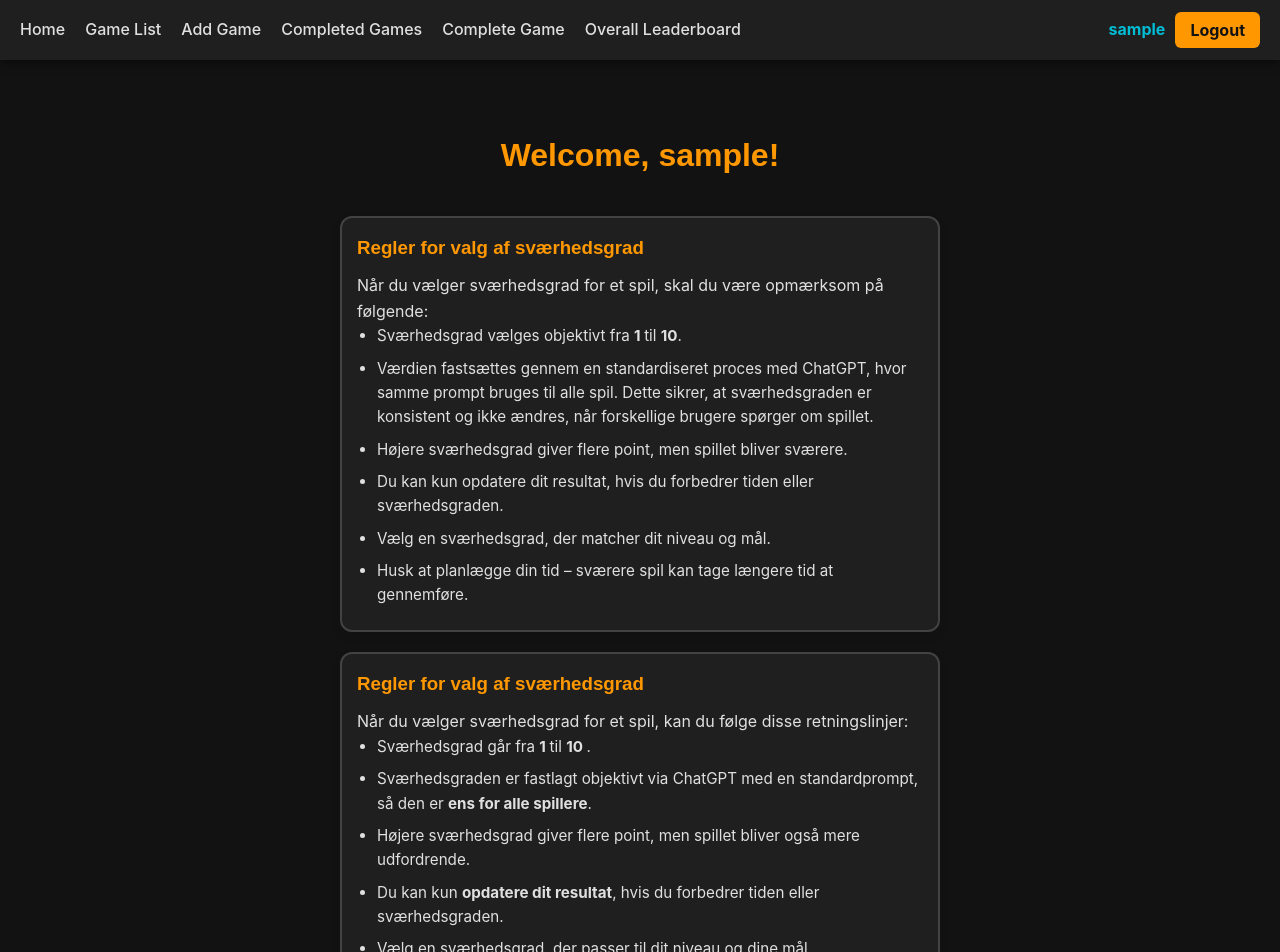
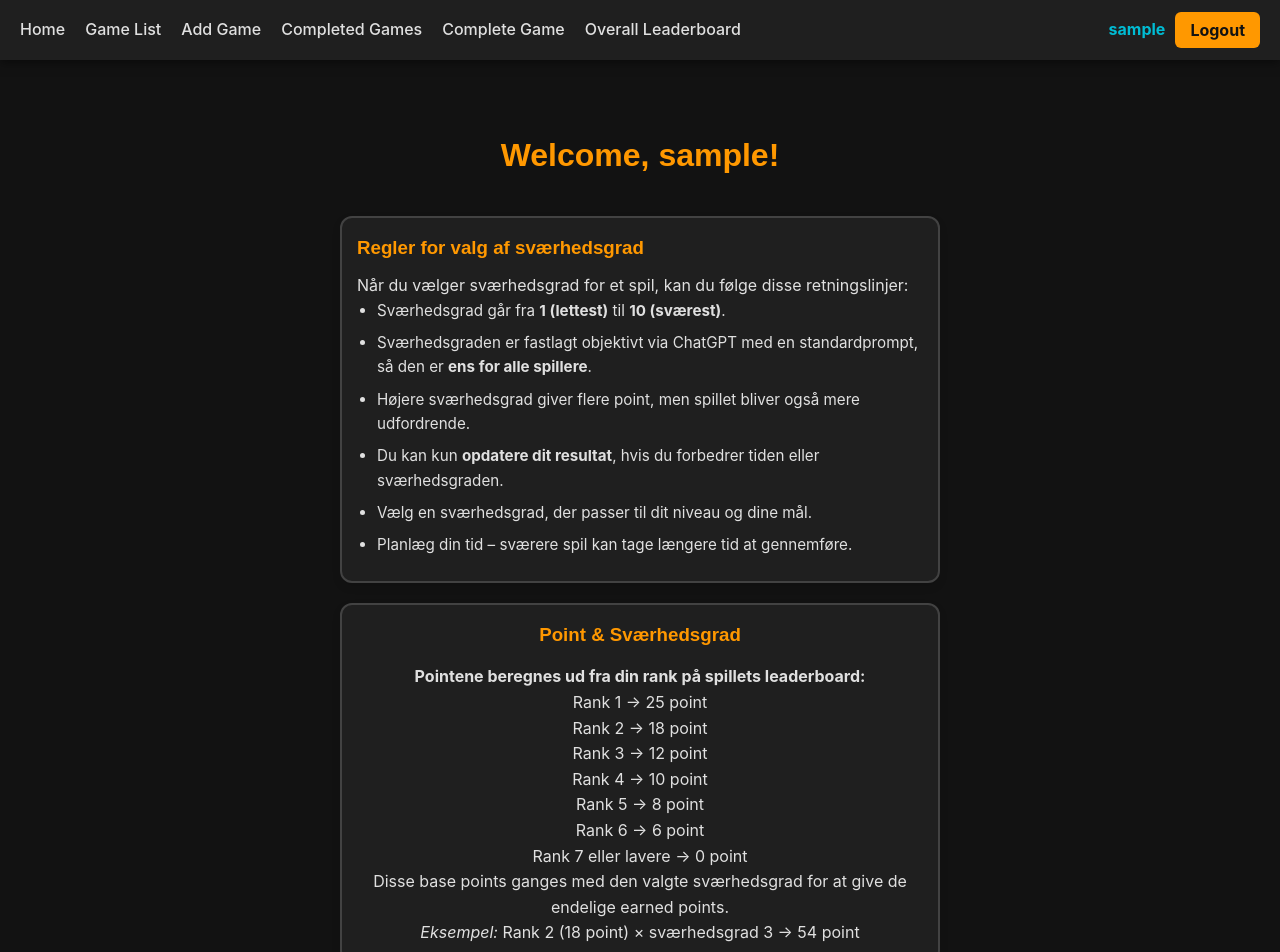
Before and after one commit to madsravn177/gamingwarlord, a React (Create React App) app: page / in a window 1280 px wide. Shown: the top 952 px of the page. Built offline with nearby package versions, Linux system fonts and the light colour scheme; no server answers; the database is empty; sample sign-in values are in the browser's storage.

Commit message:
Update HomeScreen; refine difficulty selection guidelines for clarity, enhance point calculation details, and improve overall user instructions for a better gaming experience

```diff
--- a/src/screens/HomeScreen.js
+++ b/src/screens/HomeScreen.js
@@ -106,24 +106,9 @@ function HomeScreen() {
 
 <div className="difficulty-rules-box card">
   <h3>Regler for valg af sværhedsgrad</h3>
-  <p>Når du vælger sværhedsgrad for et spil, skal du være opmærksom på følgende:</p>
-  <ul>
-    <li>Sværhedsgrad vælges objektivt fra <strong>1 </strong> til <strong>10</strong>.</li>
-    <li>Værdien fastsættes gennem en standardiseret proces med ChatGPT, hvor samme prompt bruges til alle spil. Dette sikrer, at sværhedsgraden er konsistent og ikke ændres, når forskellige brugere spørger om spillet.</li>
-    <li>Højere sværhedsgrad giver flere point, men spillet bliver sværere.</li>
-    <li>Du kan kun opdatere dit resultat, hvis du forbedrer tiden eller sværhedsgraden.</li>
-    <li>Vælg en sværhedsgrad, der matcher dit niveau og mål.</li>
-    <li>Husk at planlægge din tid – sværere spil kan tage længere tid at gennemføre.</li>
-  </ul>
-</div>
-
-
-    {/* Points & Difficulty Info Box */}
-    <div className="difficulty-rules-box card">
-  <h3>Regler for valg af sværhedsgrad</h3>
   <p>Når du vælger sværhedsgrad for et spil, kan du følge disse retningslinjer:</p>
   <ul>
-    <li>Sværhedsgrad går fra <strong>1 </strong> til <strong>10 </strong>.</li>
+    <li>Sværhedsgrad går fra <strong>1 (lettest)</strong> til <strong>10 (sværest)</strong>.</li>
     <li>Sværhedsgraden er fastlagt objektivt via ChatGPT med en standardprompt, så den er <strong>ens for alle spillere</strong>.</li>
     <li>Højere sværhedsgrad giver flere point, men spillet bliver også mere udfordrende.</li>
     <li>Du kan kun <strong>opdatere dit resultat</strong>, hvis du forbedrer tiden eller sværhedsgraden.</li>
@@ -132,6 +117,21 @@ function HomeScreen() {
   </ul>
 </div>
 
+
+    {/* Points & Difficulty Info Box */}
+    <div className="multiplier-info-box card">
+  <h3>Point & Sværhedsgrad</h3>
+  <p><strong>Pointene beregnes ud fra din rank på spillets leaderboard:</strong></p>
+  <p>Rank 1 → 25 point</p>
+  <p>Rank 2 → 18 point</p>
+  <p>Rank 3 → 12 point</p>
+  <p>Rank 4 → 10 point</p>
+  <p>Rank 5 → 8 point</p>
+  <p>Rank 6 → 6 point</p>
+  <p>Rank 7 eller lavere → 0 point</p>
+  <p>Disse base points ganges med den valgte sværhedsgrad for at give de endelige earned points.</p>
+  <p><em>Eksempel:</em> Rank 2 (18 point) × sværhedsgrad 3 → 54 point</p>
+</div>
 
 
 
```
